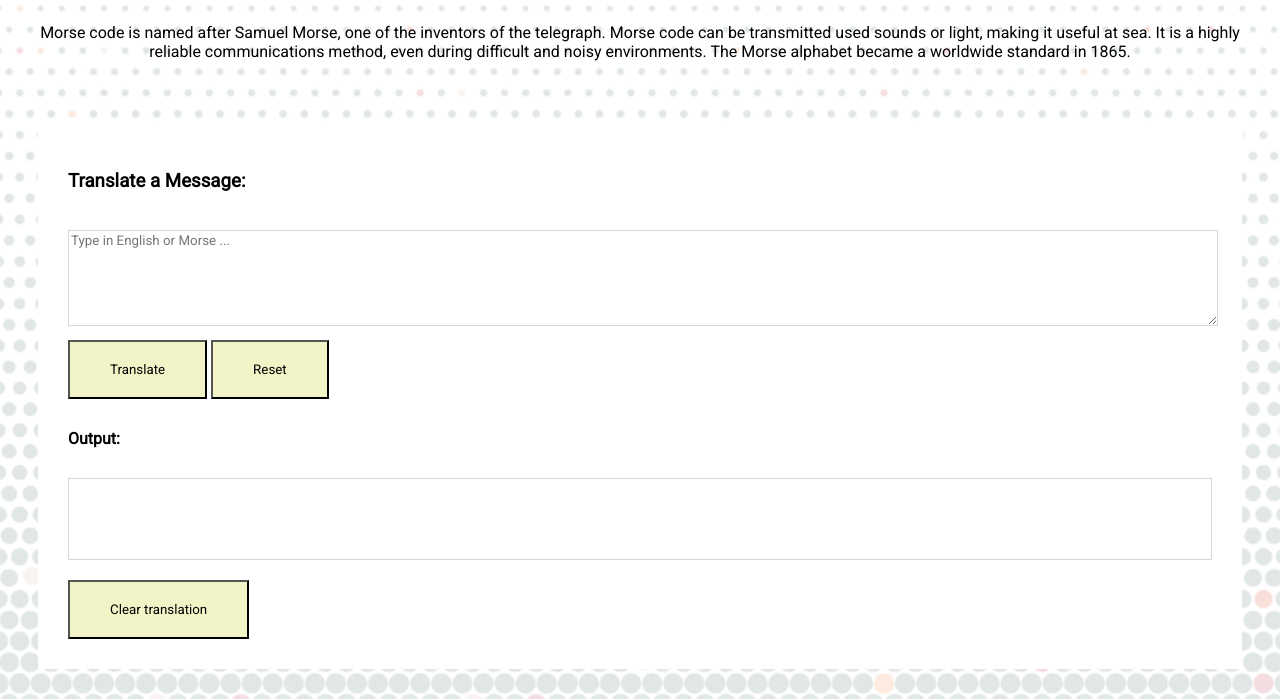
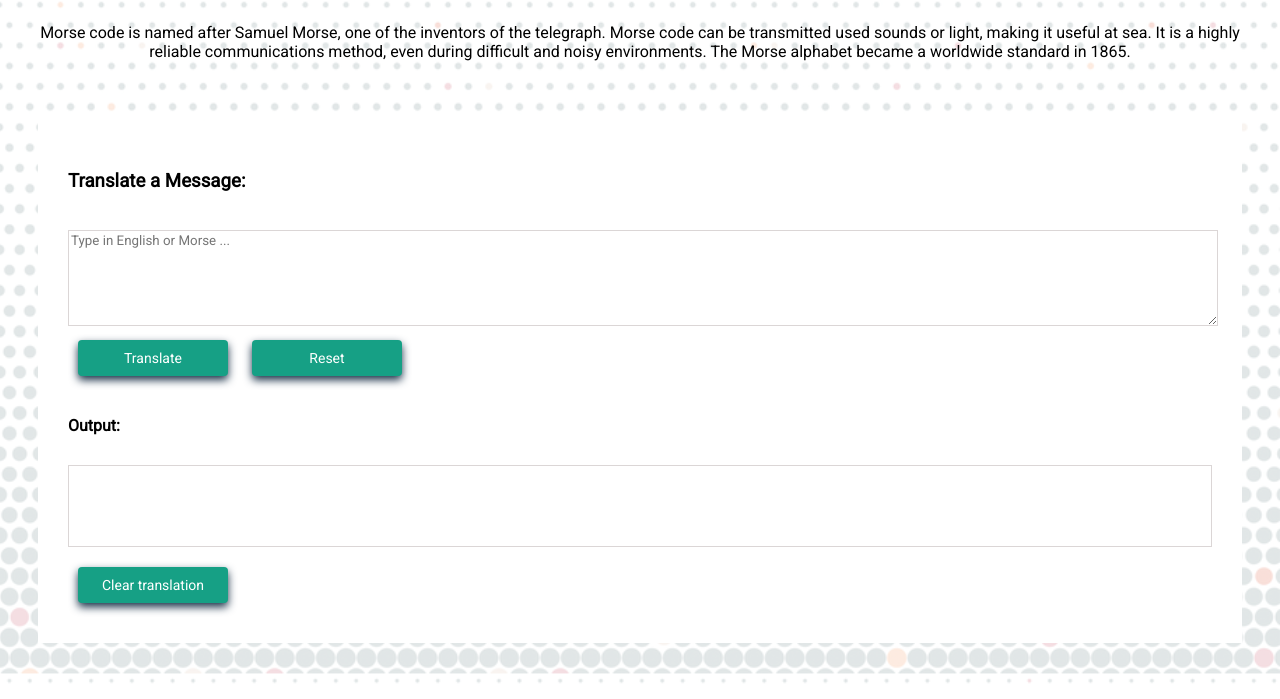
Before and after one commit to ana-rose/morse-decode, a plain HTML site: page index.html in a window 1280 px wide. Shown: the part 105-804 px from the top of the page. Drawn offline with Linux system fonts and the light colour scheme.

Commit message:
buttons style - final

```diff
--- a/index.html
+++ b/index.html
@@ -33,7 +33,7 @@
                     placeholder="Type in English or Morse ..."
                 ></textarea>
                 <input
-                    class="button"
+                    class="ripple button"
                     id="submit"
                     type="submit"
                     value="Translate"
--- a/style.scss
+++ b/style.scss
@@ -35,15 +35,42 @@
     margin-bottom: 10px;
     border: 1px solid #dbd6d6;
 }
+// .button {
+//     padding: 20px 40px;
+//     margin: 10px 0px 0px 0px;
+//     background-color: #f3f3c8;
+//     color: black;
+//     -moz-appearance: none;
+//     -webkit-appearance: none;
+//     appearance: none;
+
+//     &:active {
+//         color: black;
+//     }
+// }
 .button {
-    padding: 20px 40px;
-    margin: 10px 0px 0px 0px;
-    background-color: #f3f3c8;
-    color: black;
+    text-align: center;
+    cursor: pointer;
+    font-size: 14px;
+    margin: 10px;
+    -moz-appearance: none;
     -moz-appearance: none;
     -webkit-appearance: none;
     appearance: none;
-    &:active {
-        color: black;
-    }
+    background-color: #16a085;
+    border: none;
+    color: #fff;
+    padding: 10px;
+    width: 150px;
+    text-align: center;
+    transition-duration: 0.4s;
+    overflow: hidden;
+    box-shadow: 0 4px 8px #193047;
+    border-radius: 4px;
 }
+
+.button:hover {
+    background: #fff;
+    box-shadow: 0px 2px 10px 5px #1abc9c;
+    color: #000;
+}
```
Also changed, not shown: style.css.
